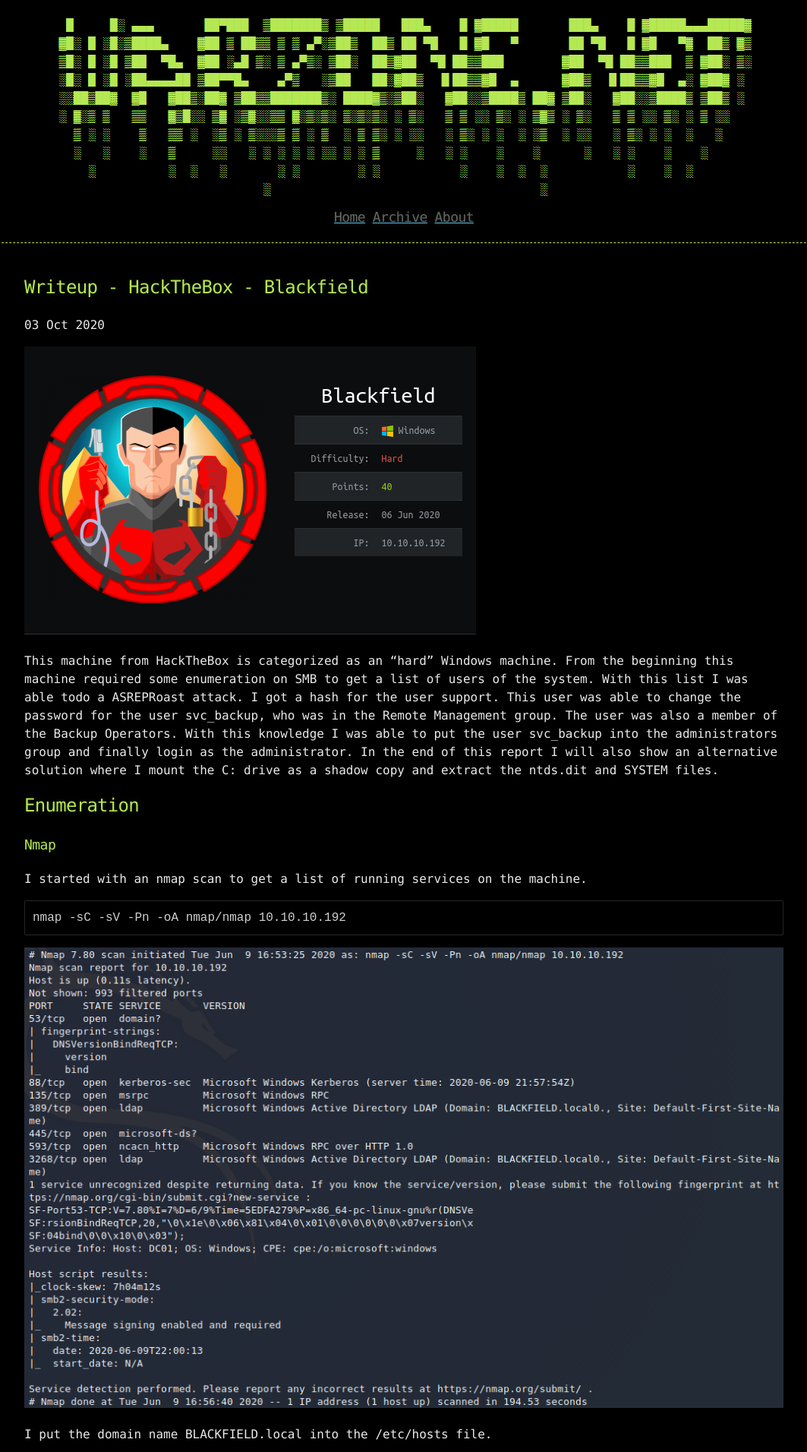
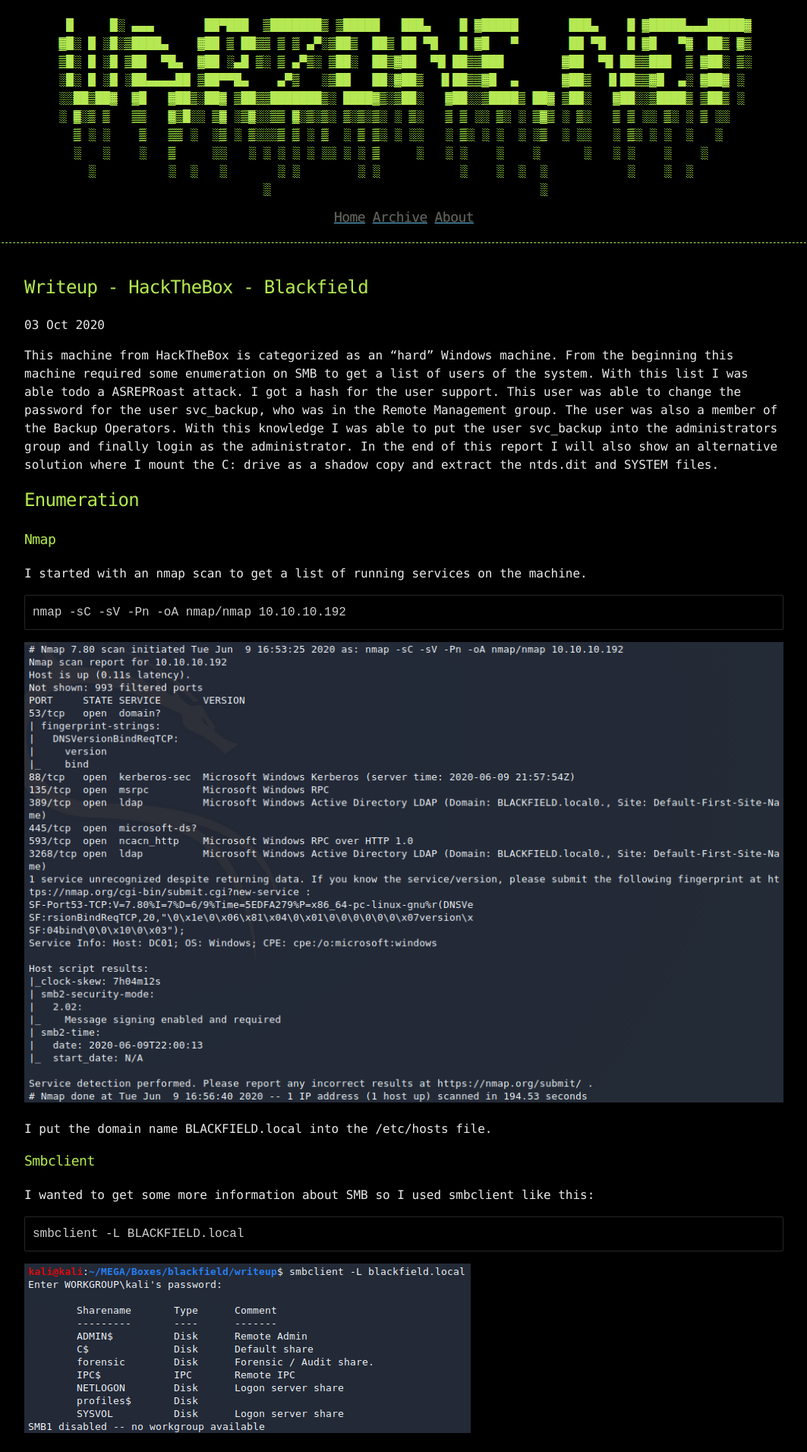
Before and after one commit to datahackare/warz0ne, a Jekyll site: the page built from _posts/2020-10-03-Blackfield.md, in a window 1280 px wide. Shown: the top 1911 px of the page at 76% size, without its empty margins (108-1171 px from the left). Built offline with Jekyll 4.4.1, drawn with Linux system fonts in a browser that asks for light colours.

Commit message:
Update 2020-10-03-Blackfield.md

```diff
--- a/_posts/2020-10-03-Blackfield.md
+++ b/_posts/2020-10-03-Blackfield.md
@@ -2,8 +2,6 @@
 title: Writeup - HackTheBox - Blackfield
 published: true
 ---
-![](Pictures/Blackfield/logo.png)
-
 This machine from HackTheBox is categorized as an “hard” Windows machine. From the beginning this machine required some enumeration on SMB to get a list of users of the system. With this list I was able todo a ASREPRoast attack. I got a hash for the user support. This user was able to change the password for the user svc_backup, who was in the Remote Management group. The user was also a member of the Backup Operators. With this knowledge I was able to put the user svc_backup into the administrators group and finally login as the administrator. In the end of this report I will also show an alternative solution where I mount the C: drive as a shadow copy and extract the ntds.dit and SYSTEM files.
 
 ## [](#header-2)Enumeration
```
